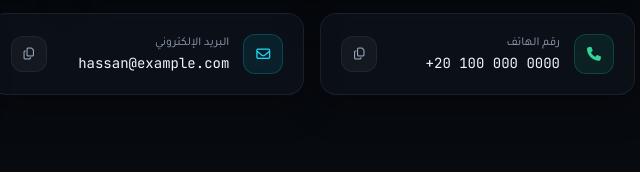
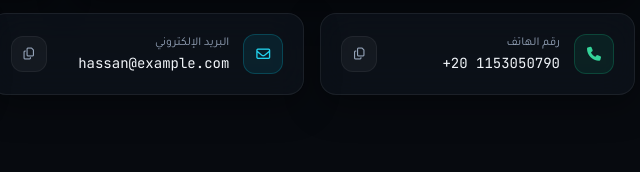
Before and after one commit to S7S-glitch/Hassan-Alaa, a plain HTML site: page index.html in a window 1280 px wide. Shown: the part 804-976 px from the top of the page, 493-1133 px from the left. Drawn offline with nearby package versions, Linux system fonts and the light colour scheme.

Commit message:
Update index.html

```diff
--- a/index.html
+++ b/index.html
@@ -387,11 +387,11 @@
                 latin: "Hassan Alaa Hassan Youssef"
             },
             contact: {
-                phone: "+20 100 000 0000",
+                phone: "+20 1153050790 ",
                 email: "hassan@example.com",
                 github: "https://github.com/yourusername",
                 linkedin: "https://linkedin.com/in/yourusername",
-                whatsapp: "https://wa.me/201000000000"
+                whatsapp: "https://wa.me/201153050790"
             },
             education: {
                 university: {
```
